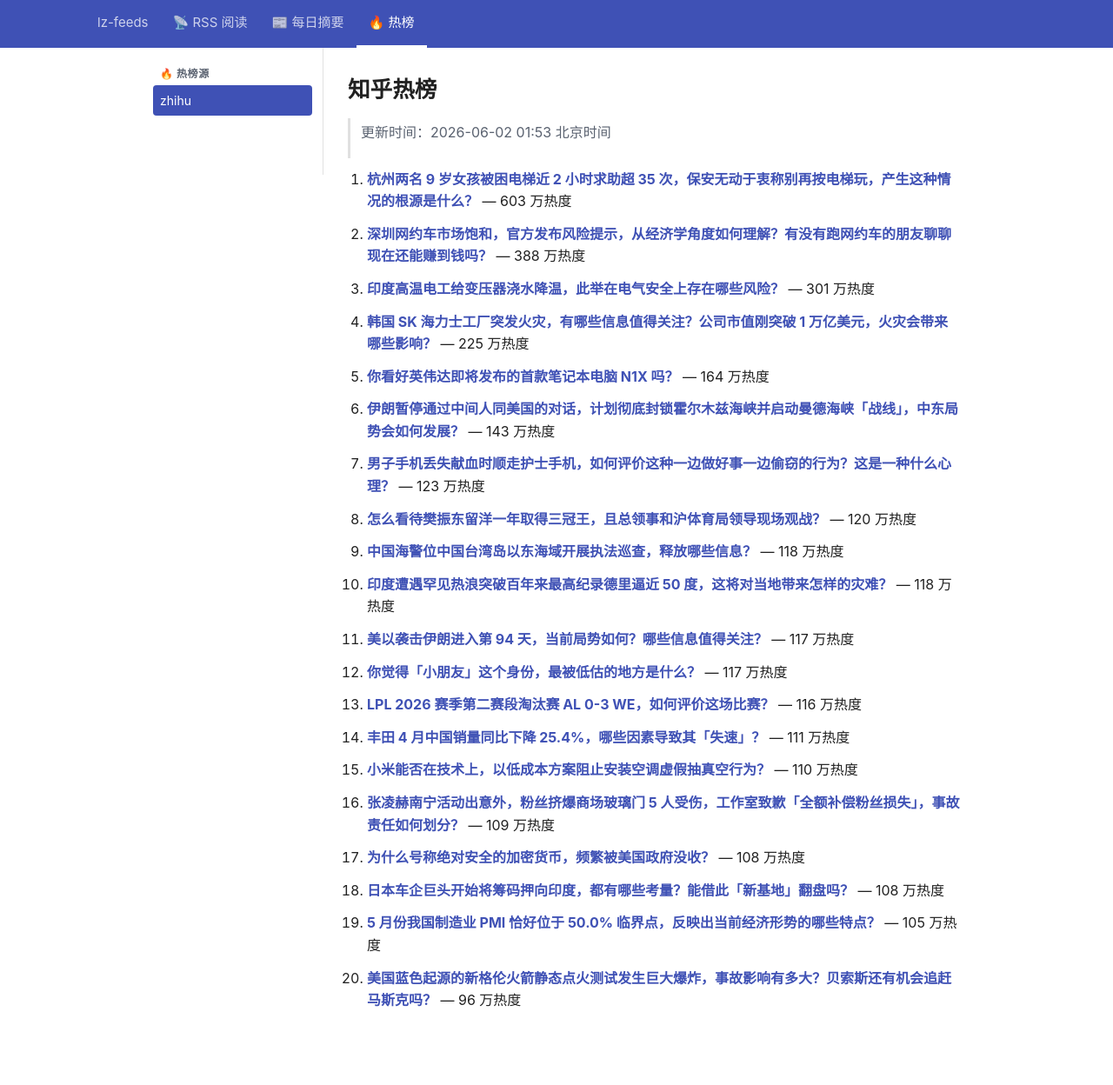
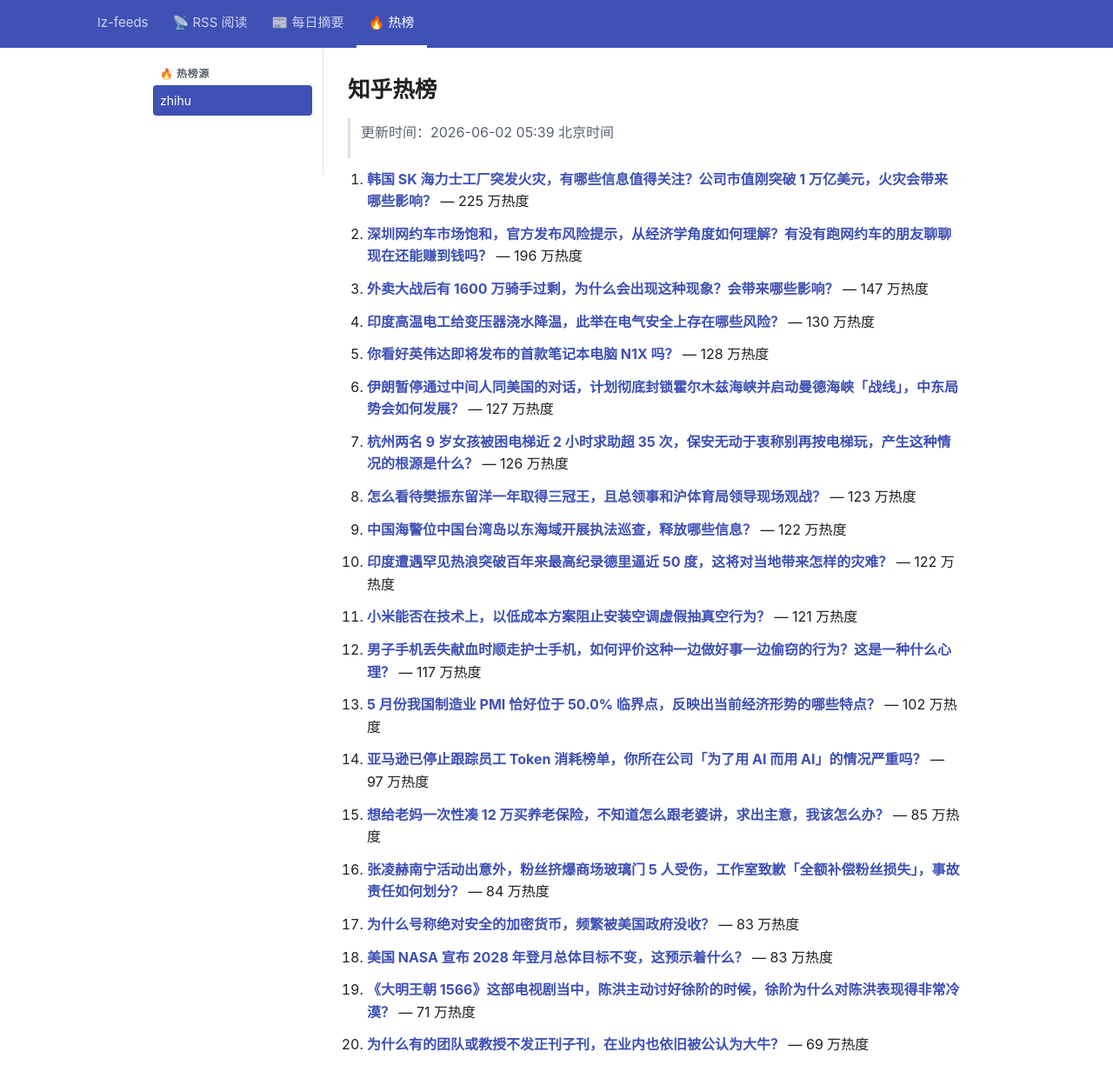
Before and after one commit to lizhang0101/lz-feeds, a Jekyll site: the page built from _hotlist/zhihu.md, in a window 1280 px wide and 1279 px high. Shown: the top 1248 px of the window at 87% size. Built offline with Jekyll 4.4.1, drawn with Linux system fonts in a browser that asks for light colours.

Commit message:
hotlist: 2026-06-01T21:39Z

```diff
--- a/_hotlist/zhihu.md
+++ b/_hotlist/zhihu.md
@@ -1,48 +1,48 @@
 ---
-updated: 2026-06-02 01:53 北京时间
+updated: 2026-06-02 05:39 北京时间
 count: 20
 ---
 
 # 知乎热榜
 
-> 更新时间：2026-06-02 01:53 北京时间
+> 更新时间：2026-06-02 05:39 北京时间
 
-1. **[杭州两名 9 岁女孩被困电梯近 2 小时求助超 35 次，保安无动于衷称别再按电梯玩，产生这种情况的根源是什么？](https://www.zhihu.com/question/2044442679405172363)** — 603 万热度
+1. **[韩国 SK 海力士工厂突发火灾，有哪些信息值得关注？公司市值刚突破 1 万亿美元，火灾会带来哪些影响？](https://www.zhihu.com/question/2044805544947494930)** — 225 万热度
 
-2. **[深圳网约车市场饱和，官方发布风险提示，从经济学角度如何理解？有没有跑网约车的朋友聊聊现在还能赚到钱吗？](https://www.zhihu.com/question/2044417529158882132)** — 388 万热度
+2. **[深圳网约车市场饱和，官方发布风险提示，从经济学角度如何理解？有没有跑网约车的朋友聊聊现在还能赚到钱吗？](https://www.zhihu.com/question/2044417529158882132)** — 196 万热度
 
-3. **[印度高温电工给变压器浇水降温，此举在电气安全上存在哪些风险？](https://www.zhihu.com/question/2042957518876497269)** — 301 万热度
+3. **[外卖大战后有 1600 万骑手过剩，为什么会出现这种现象？会带来哪些影响？](https://www.zhihu.com/question/2044048591581360349)** — 147 万热度
 
-4. **[韩国 SK 海力士工厂突发火灾，有哪些信息值得关注？公司市值刚突破 1 万亿美元，火灾会带来哪些影响？](https://www.zhihu.com/question/2044805544947494930)** — 225 万热度
+4. **[印度高温电工给变压器浇水降温，此举在电气安全上存在哪些风险？](https://www.zhihu.com/question/2042957518876497269)** — 130 万热度
 
-5. **[你看好英伟达即将发布的首款笔记本电脑 N1X 吗？](https://www.zhihu.com/question/2044358497320562857)** — 164 万热度
+5. **[你看好英伟达即将发布的首款笔记本电脑 N1X 吗？](https://www.zhihu.com/question/2044358497320562857)** — 128 万热度
 
-6. **[伊朗暂停通过中间人同美国的对话，计划彻底封锁霍尔木兹海峡并启动曼德海峡「战线」，中东局势会如何发展？](https://www.zhihu.com/question/2044892898404066375)** — 143 万热度
+6. **[伊朗暂停通过中间人同美国的对话，计划彻底封锁霍尔木兹海峡并启动曼德海峡「战线」，中东局势会如何发展？](https://www.zhihu.com/question/2044892898404066375)** — 127 万热度
 
-7. **[男子手机丢失献血时顺走护士手机，如何评价这种一边做好事一边偷窃的行为？这是一种什么心理？](https://www.zhihu.com/question/2044741678649402364)** — 123 万热度
+7. **[杭州两名 9 岁女孩被困电梯近 2 小时求助超 35 次，保安无动于衷称别再按电梯玩，产生这种情况的根源是什么？](https://www.zhihu.com/question/2044442679405172363)** — 126 万热度
 
-8. **[怎么看待樊振东留洋一年取得三冠王，且总领事和沪体育局领导现场观战？](https://www.zhihu.com/question/2044710901316589528)** — 120 万热度
+8. **[怎么看待樊振东留洋一年取得三冠王，且总领事和沪体育局领导现场观战？](https://www.zhihu.com/question/2044710901316589528)** — 123 万热度
 
-9. **[中国海警位中国台湾岛以东海域开展执法巡查，释放哪些信息？](https://www.zhihu.com/question/2044719265383723678)** — 118 万热度
+9. **[中国海警位中国台湾岛以东海域开展执法巡查，释放哪些信息？](https://www.zhihu.com/question/2044719265383723678)** — 122 万热度
 
-10. **[印度遭遇罕见热浪突破百年来最高纪录德里逼近 50 度，这将对当地带来怎样的灾难？](https://www.zhihu.com/question/533194550)** — 118 万热度
+10. **[印度遭遇罕见热浪突破百年来最高纪录德里逼近 50 度，这将对当地带来怎样的灾难？](https://www.zhihu.com/question/533194550)** — 122 万热度
 
-11. **[美以袭击伊朗进入第 94 天，当前局势如何？哪些信息值得关注？](https://www.zhihu.com/question/2044559354460731245)** — 117 万热度
+11. **[小米能否在技术上，以低成本方案阻止安装空调虚假抽真空行为？](https://www.zhihu.com/question/2042568711505179731)** — 121 万热度
 
-12. **[你觉得「小朋友」这个身份，最被低估的地方是什么？](https://www.zhihu.com/question/2040381760140202366)** — 117 万热度
+12. **[男子手机丢失献血时顺走护士手机，如何评价这种一边做好事一边偷窃的行为？这是一种什么心理？](https://www.zhihu.com/question/2044741678649402364)** — 117 万热度
 
-13. **[LPL 2026 赛季第二赛段淘汰赛 AL 0-3 WE，如何评价这场比赛？](https://www.zhihu.com/question/2044812606448342133)** — 116 万热度
+13. **[5 月份我国制造业 PMI 恰好位于 50.0% 临界点，反映出当前经济形势的哪些特点？](https://www.zhihu.com/question/2044467654786798701)** — 102 万热度
 
-14. **[丰田 4 月中国销量同比下降 25.4%，哪些因素导致其「失速」？](https://www.zhihu.com/question/2043339820416725910)** — 111 万热度
+14. **[亚马逊已停止跟踪员工 Token 消耗榜单，你所在公司「为了用 AI 而用 AI」的情况严重吗？](https://www.zhihu.com/question/2044719064757397392)** — 97 万热度
 
-15. **[小米能否在技术上，以低成本方案阻止安装空调虚假抽真空行为？](https://www.zhihu.com/question/2042568711505179731)** — 110 万热度
+15. **[想给老妈一次性凑 12 万买养老保险，不知道怎么跟老婆讲，求出主意，我该怎么办？](https://www.zhihu.com/question/2042610204865450403)** — 85 万热度
 
-16. **[张凌赫南宁活动出意外，粉丝挤爆商场玻璃门 5 人受伤，工作室致歉「全额补偿粉丝损失」，事故责任如何划分？](https://www.zhihu.com/question/2044553521555400634)** — 109 万热度
+16. **[张凌赫南宁活动出意外，粉丝挤爆商场玻璃门 5 人受伤，工作室致歉「全额补偿粉丝损失」，事故责任如何划分？](https://www.zhihu.com/question/2044553521555400634)** — 84 万热度
 
-17. **[为什么号称绝对安全的加密货币，频繁被美国政府没收？](https://www.zhihu.com/question/2044381381808100105)** — 108 万热度
+17. **[为什么号称绝对安全的加密货币，频繁被美国政府没收？](https://www.zhihu.com/question/2044381381808100105)** — 83 万热度
 
-18. **[日本车企巨头开始将筹码押向印度，都有哪些考量？能借此「新基地」翻盘吗？](https://www.zhihu.com/question/2044705421575681917)** — 108 万热度
+18. **[美国 NASA 宣布 2028 年登月总体目标不变，这预示着什么？](https://www.zhihu.com/question/2010872039750275538)** — 83 万热度
 
-19. **[5 月份我国制造业 PMI 恰好位于 50.0% 临界点，反映出当前经济形势的哪些特点？](https://www.zhihu.com/question/2044467654786798701)** — 105 万热度
+19. **[《大明王朝 1566》这部电视剧当中，陈洪主动讨好徐阶的时候，徐阶为什么对陈洪表现得非常冷漠？](https://www.zhihu.com/question/1921134127509410245)** — 71 万热度
 
-20. **[美国蓝色起源的新格伦火箭静态点火测试发生巨大爆炸，事故影响有多大？贝索斯还有机会追赶马斯克吗？](https://www.zhihu.com/question/2043640705634001462)** — 96 万热度
+20. **[为什么有的团队或教授不发正刊子刊，在业内也依旧被公认为大牛？](https://www.zhihu.com/question/2037954990128500782)** — 69 万热度
```
